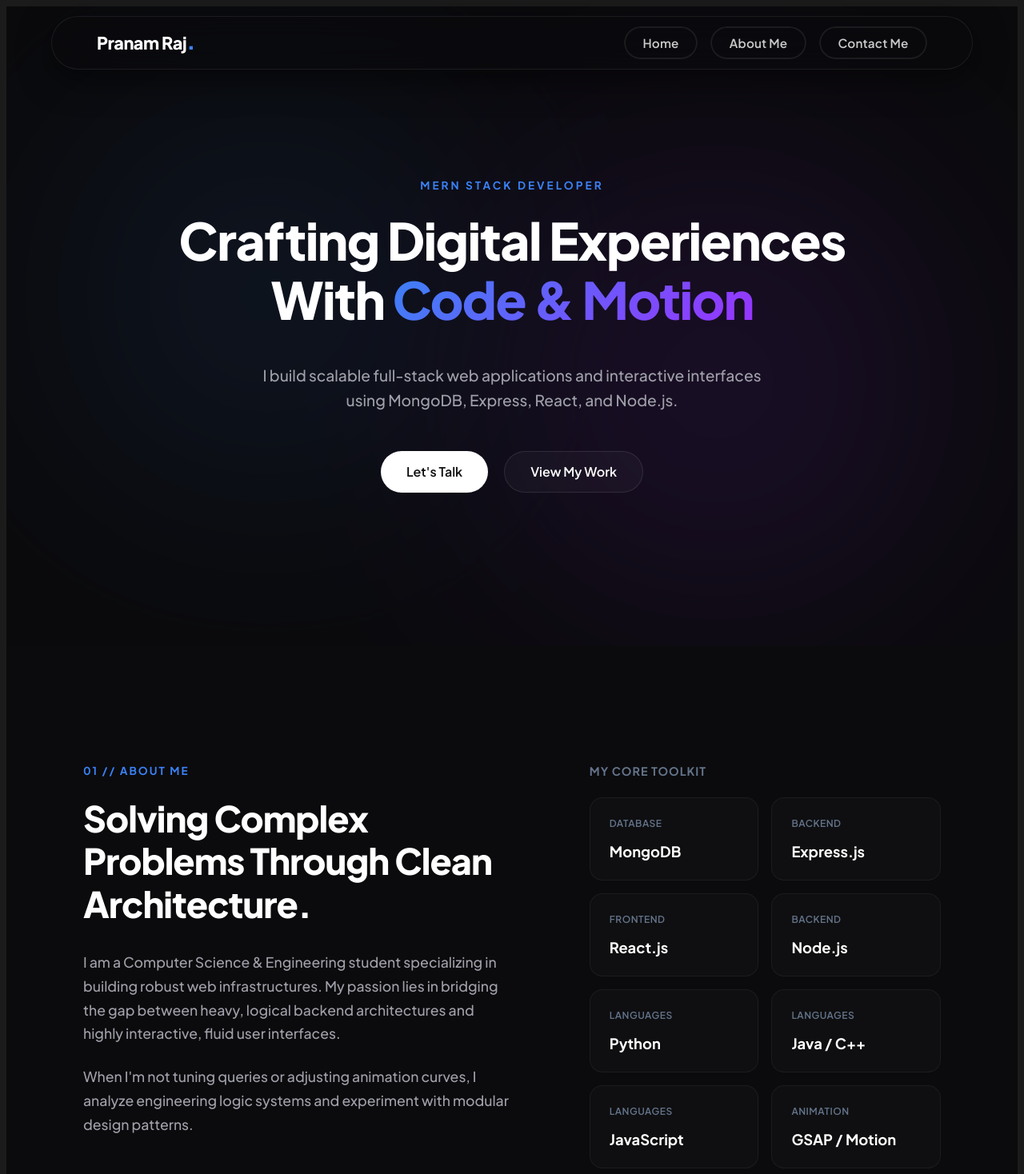
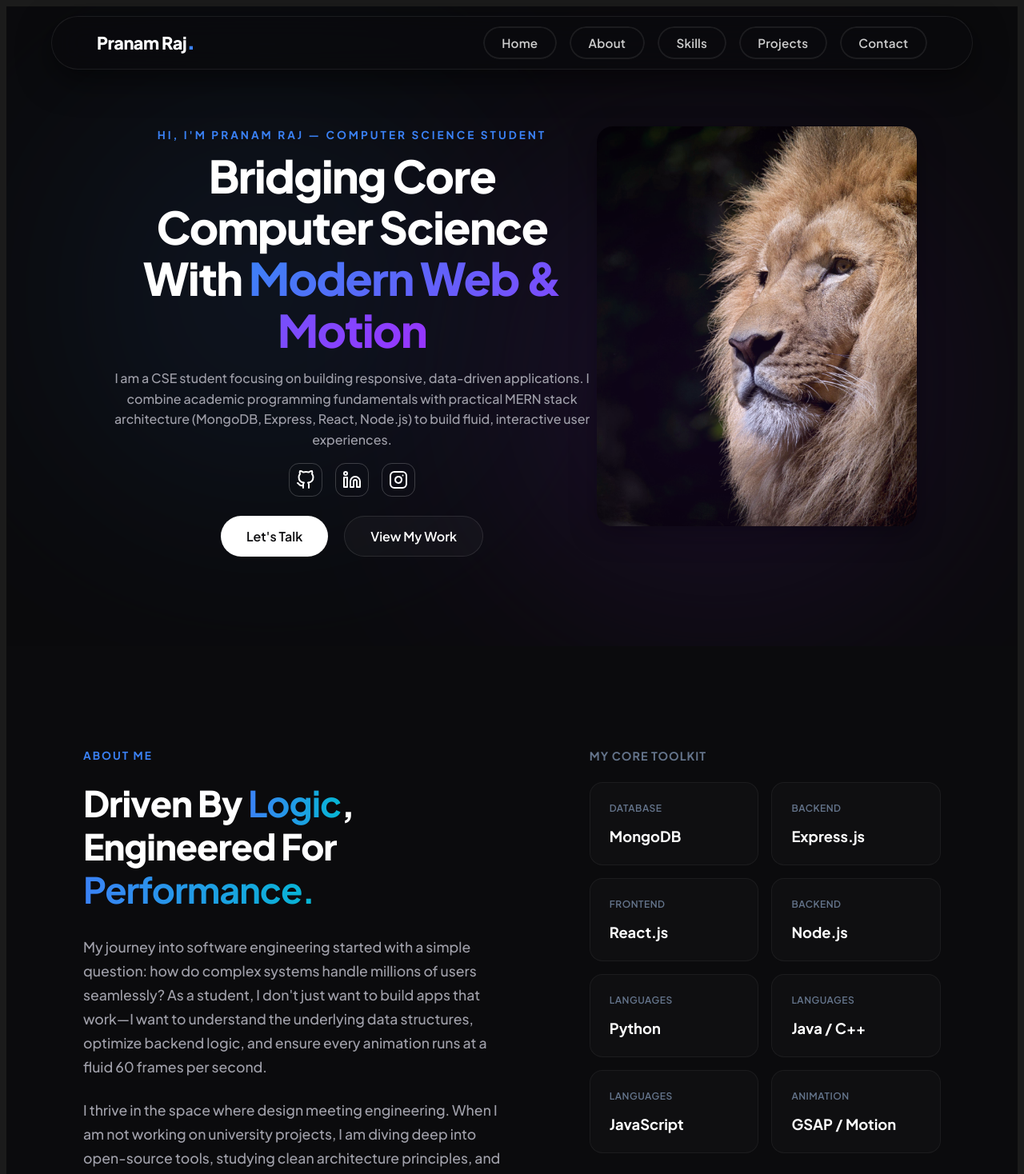
Before and after one commit to PranamRaj/My-Portfolio, a React (Vite) app in the folder frontend/: page / in a window 1280 px wide. Shown: the top 1468 px of the page at 80% size. Built offline with nearby package versions, Linux system fonts and the light colour scheme.

Commit message:
corrected home , header and about components

```diff
--- a/frontend/package.json
+++ b/frontend/package.json
@@ -13,7 +13,8 @@
     "@gsap/react": "^2.1.2",
     "gsap": "^3.15.0",
     "react": "^19.2.7",
-    "react-dom": "^19.2.7"
+    "react-dom": "^19.2.7",
+    "react-icons": "^5.6.0"
   },
   "devDependencies": {
     "@babel/core": "^7.29.0",
--- a/frontend/src/assets/About.css
+++ b/frontend/src/assets/About.css
@@ -22,6 +22,13 @@
     /* Asymmetric look */
     gap: 6rem;
     align-items: flex-start;
+}
+.accent-text {
+    background: linear-gradient(90deg, #3b82f6, #06b6d4);
+    font-weight: 700;
+    -webkit-background-clip: text;
+        -webkit-text-fill-color: transparent;
+        background-clip: text;
 }
 
 /* --- Left Column Layout --- */
--- a/frontend/src/assets/About.jsx
+++ b/frontend/src/assets/About.jsx
@@ -1,13 +1,16 @@
 import React, { useEffect, useRef } from 'react';
 import gsap from 'gsap';
 import { ScrollTrigger } from 'gsap/ScrollTrigger';
+import {TextPlugin} from 'gsap/TextPlugin';
 import './About.css';
 
 gsap.registerPlugin(ScrollTrigger);
+gsap.registerPlugin(TextPlugin);
 
 function About() {
     const sectionRef = useRef(null);
     const cardsRef = useRef([]);
+    const textRef = useRef(null);
     cardsRef.current = [];
 
     const addToCardsRef = (el) => {
@@ -17,9 +20,32 @@ function About() {
     };
 
     useEffect(() => {
-        const section = sectionRef.current;
+        const words = ["Curiosity", "Imagination", "Logic", "Exploration", "Innovation"];
+        const masterTl = gsap.timeline({ repeat: -1 });
+        words.forEach((word) => {
+            // Create a sub-timeline for each word
+            const wordTl = gsap.timeline({
+                repeatDelay: 0.5, // Holds the word on screen for 1.5 seconds
+                repeat: 1,        // Executes twice: types forward, then deletes backward
+                yoyo: true        // Makes the timeline reverse after the first playthrough
+            });
+
+            wordTl.to(textRef.current, {
+                duration: word.length * 0.1, // Smooth, dynamic speed based on word length
+                text: {
+                    value: word,
+                },
+                ease: "power1.inOut",
+            });
+
+            masterTl.add(wordTl);
+        });
+        return () => {
+            masterTl.kill();
+        };
 
         // Fade up the introductory text block on scroll
+        const section = sectionRef.current;
         gsap.fromTo(section.querySelectorAll('.animate-about-text'),
             { opacity: 0, y: 50 },
             {
@@ -73,16 +99,19 @@ function About() {
 
                 {/* Left Side: Biography */}
                 <div className="about-left">
-                    <h5 className="section-tag animate-about-text">01 // ABOUT ME</h5>
+                    <h5 className="section-tag animate-about-text">ABOUT ME</h5>
                     <h2 className="section-heading animate-about-text">
-                        Solving Complex Problems Through Clean Architecture.
+                        Driven By <span ref={textRef} className="accent-text"></span>, Engineered For <span className="accent-text">Performance.</span>
                     </h2>
                     <p className="about-description animate-about-text">
-                        I am a Computer Science & Engineering student specializing in building robust web infrastructures.
-                        My passion lies in bridging the gap between heavy, logical backend architectures and highly interactive, fluid user interfaces.
+                        My journey into software engineering started with a simple question: how do complex systems handle millions of users seamlessly?
+                        As a student, I don't just want to build apps that work—I want to understand the underlying data structures,
+                        optimize backend logic, and ensure every animation runs at a fluid 60 frames per second.
                     </p>
                     <p className="about-description animate-about-text">
-                        When I'm not tuning queries or adjusting animation curves, I analyze engineering logic systems and experiment with modular design patterns.
+                        I thrive in the space where design meeting engineering. When I am not working on university projects,
+                        I am diving deep into open-source tools, studying clean architecture principles, and building side projects
+                        that challenge me to write more modular, maintainable code.
                     </p>
                 </div>
 
--- a/frontend/src/assets/Header.jsx
+++ b/frontend/src/assets/Header.jsx
@@ -38,8 +38,8 @@ function Header() {
 
         // 3. Scroll Reactivity (Hiding on scroll down, sliding back on up)
         const header = headerRef.current;
-        const showHideHeader = gsap.fromTo(header,
-            { y: 0 },
+        gsap.set(header, { y: 0 }); // Ensure header starts at the top
+        const showHideHeader = gsap.to(header,
             {
                 y: -120, // Slides clear out of the viewing field boundaries
                 paused: true,
@@ -49,7 +49,7 @@ function Header() {
         );
 
         ScrollTrigger.create({
-            start: "top top+=10",
+            start: "top ",
             end: "max",
             onUpdate: (self) => {
                 if (self.direction === 1) {
@@ -86,8 +86,11 @@ function Header() {
                 {/* Navigation Elements */}
                 <ul>
                     <li ref={addToRefs} onClick={() => handleScroll('home')}>Home</li>
-                    <li ref={addToRefs} onClick={() => handleScroll('about')}>About Me</li>
-                    <li ref={addToRefs} onClick={() => handleScroll('contact')}>Contact Me</li>
+                    <li ref={addToRefs} onClick={() => handleScroll('about')}>About</li>
+                    <li ref={addToRefs} onClick={() => handleScroll('skills')}>Skills</li>
+                    <li ref={addToRefs} onClick={() => handleScroll('projects')}>Projects</li>
+                    <li ref={addToRefs} onClick={() => handleScroll('contact')}>Contact</li>
+
                 </ul>
 
             </div>
--- a/frontend/src/assets/Home.css
+++ b/frontend/src/assets/Home.css
@@ -58,19 +58,20 @@
     font-weight: 700;
     color: #3b82f6;
     letter-spacing: 3px;
-    margin-bottom: 1.5rem;
+    margin-bottom: 10px;
+    margin-top: 40px;
     text-transform: uppercase;
 }
 
 /* Core Title Typography */
 .home-title {
     font-family: 'Plus Jakarta Sans', sans-serif;
-    font-size: 4rem;
+    font-size: 3.5rem;
     font-weight: 800;
     color: #ffffff;
     line-height: 1.15;
     letter-spacing: -1.5px;
-    margin: 0 0 1.5rem 0;
+    margin: 0 0 0rem 0;
 }
 
 /* High-End Linear Gradient for Focus Words */
@@ -84,12 +85,12 @@
 /* Subtitle Description */
 .home-subtitle {
     font-family: 'Plus Jakarta Sans', sans-serif;
-    font-size: 1.2rem;
+    font-size: 1rem;
     font-weight: 400;
     color: #a0a0aa;
     line-height: 1.6;
     max-width: 640px;
-    margin-bottom: 3rem;
+    margin-bottom: 1rem;
 }
 
 /* --- Button Mechanics --- */
@@ -132,7 +133,45 @@
     border-color: rgba(255, 255, 255, 0.2);
     transform: translateY(-2px);
 }
-
+.social-icons {
+    display: flex;
+    gap: 1rem;
+    margin-top: 0;
+    margin-bottom: 1.5rem;
+}
+.social-icons a {
+    color: #ffffff;
+    font-size: 1.5rem;
+    transition: color 0.3s ease, transform 0.3s ease;
+    border: 1px solid rgba(255, 255, 255, 0.2);
+    padding: 0.5rem;
+    border-radius: 30%;
+    display: flex;
+    align-items: center;
+}
+.social-icons a:hover {
+    color: #3b50ec;
+    transform: translateY(-3px);
+    box-shadow: 0 10px 20px rgba(144, 42, 240, 0.53);
+}
+.image-container {
+    width: 100%;
+    height: 500px;
+    max-width: 400px;
+    border-radius: 20px;
+    overflow: hidden;
+    box-shadow: 0 10px 30px rgba(0,  0, 0, 0.5);
+}
+.image-container img {
+    width: 100%;
+    height: 100%;
+    object-fit: cover;
+    transition: transform 0.3s ease, box-shadow 0.3s ease;
+}
+.image-container:hover {
+    transform: translateY(-5px);
+    box-shadow: 0 10px 25px 0px rgba(226, 247, 67, 0.423);
+}
 /* Responsive Scaling for smaller Viewports */
 @media (max-width: 768px) {
     .home-title {
--- a/frontend/src/assets/Home.jsx
+++ b/frontend/src/assets/Home.jsx
@@ -1,16 +1,19 @@
 import React, { useEffect, useRef } from 'react';
 import gsap from 'gsap';
 import './Home.css';
+import { FiGithub, FiLinkedin, FiInstagram } from "react-icons/fi";
+import profileImage from './images/profile.jpg';
 
 function Home() {
     const containerRef = useRef(null);
     const titleRef = useRef(null);
     const subtitleRef = useRef(null);
     const btnRef = useRef(null);
-
+    const socialIconsRef = useRef(null);
+    const imageContainerRef = useRef(null);
     useEffect(() => {
         // Ensure the section elements are hidden initially to prevent flashing
-        gsap.set([titleRef.current, subtitleRef.current, btnRef.current], {
+        gsap.set([titleRef.current, subtitleRef.current, btnRef.current, socialIconsRef.current, imageContainerRef.current], {
             opacity: 0,
             y: 40
         });
@@ -35,6 +38,18 @@ function Home() {
                 y: 0,
                 duration: 0.6,
                 ease: 'back.out(1.5)'
+            }, '-=0.3')
+            .to(socialIconsRef.current, {
+                opacity: 1,
+                y: 0,
+                duration: 0.6,
+                ease: 'back.out(1.5)'
+            }, '-=0.3')
+            .to(imageContainerRef.current, {
+                opacity: 1,
+                y: 0,
+                duration: 0.6,
+                ease: 'back.out(1.5)'
             }, '-=0.3');
     }, []);
 
@@ -45,17 +60,43 @@ function Home() {
             <div className="ambient-glow glow-2"></div>
 
             <div className="home-content">
-                <h5 className="home-tagline">MERN STACK DEVELOPER</h5>
+                <h5 className="home-tagline"> Hi, I'm Pranam Raj — Computer Science Student</h5>
 
                 <h1 ref={titleRef} className="home-title">
-                    Crafting Digital Experiences <br />
-                    With <span className="gradient-text">Code & Motion</span>
+                    Bridging Core Computer Science <br />
+                    With <span className="gradient-text">Modern Web & Motion</span>
                 </h1>
 
                 <p ref={subtitleRef} className="home-subtitle">
-                    I build scalable full-stack web applications and interactive interfaces
-                    using MongoDB, Express, React, and Node.js.
+                    I am a CSE student focusing on building responsive, data-driven applications.
+                    I combine academic programming fundamentals with practical MERN stack architecture
+                    (MongoDB, Express, React, Node.js) to build fluid, interactive user experiences.
                 </p>
+                <div ref={socialIconsRef} className="social-icons">
+                    <a
+                        href="https://github.com"
+                        target="_blank"
+                        rel="noopener noreferrer"
+                        aria-label="GitHub Profile" >
+                        <FiGithub />
+                    </a>
+                    <a
+                        href="https://linkedin.com"
+                        target="_blank"
+                        rel="noopener noreferrer"
+                        aria-label="LinkedIn Profile"
+                    >
+                        <FiLinkedin />
+                    </a>
+                    <a
+                        href="https://instagram.com"
+                        target="_blank"
+                        rel="noopener noreferrer"
+                        aria-label="Instagram Profile"
+                    >
+                        <FiInstagram />
+                    </a>
+                </div>
 
                 <div ref={btnRef} className="home-buttons">
                     <button className="btn-primary" onClick={() => document.getElementById('contact').scrollIntoView({ behavior: 'smooth' })}>
@@ -66,6 +107,9 @@ function Home() {
                     </button>
                 </div>
             </div>
+            <div ref={imageContainerRef} className="image-container">
+                <img src={profileImage} alt="Profile" />
+            </div>
         </section>
     );
 }
```
Also changed, not shown: frontend/src/assets/Header.css (+3 -4 lines), frontend/src/assets/Skills.jsx (added, +8 -0 lines), frontend/src/assets/Skills.css (added), frontend/src/assets/images/profile.jpg (added), 1 other file (tests, documents, lock files or other folders).
